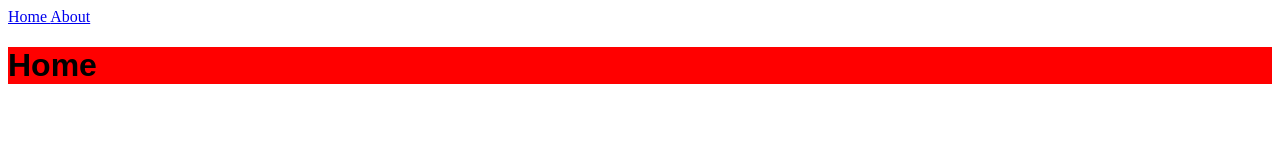
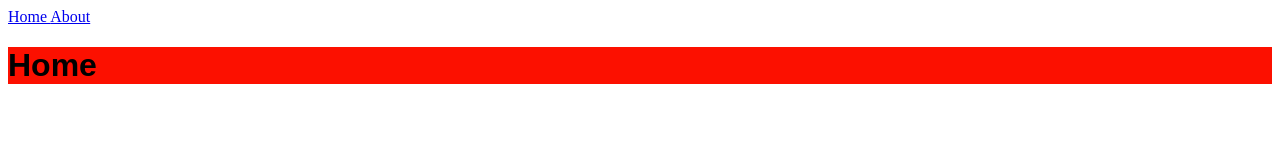
Before and after one commit to ols-cubes/cubes-n-stuff, a plain HTML site: page index.html in a window 1280 px wide. Drawn offline with Linux system fonts and the light colour scheme.

Commit message:
Update style.css

```diff
--- a/style.css
+++ b/style.css
@@ -1,3 +1,7 @@
 header {
-  background: #ff0000;
+  background: #FC1000;
 }
+
+aside {
+
+}
```
